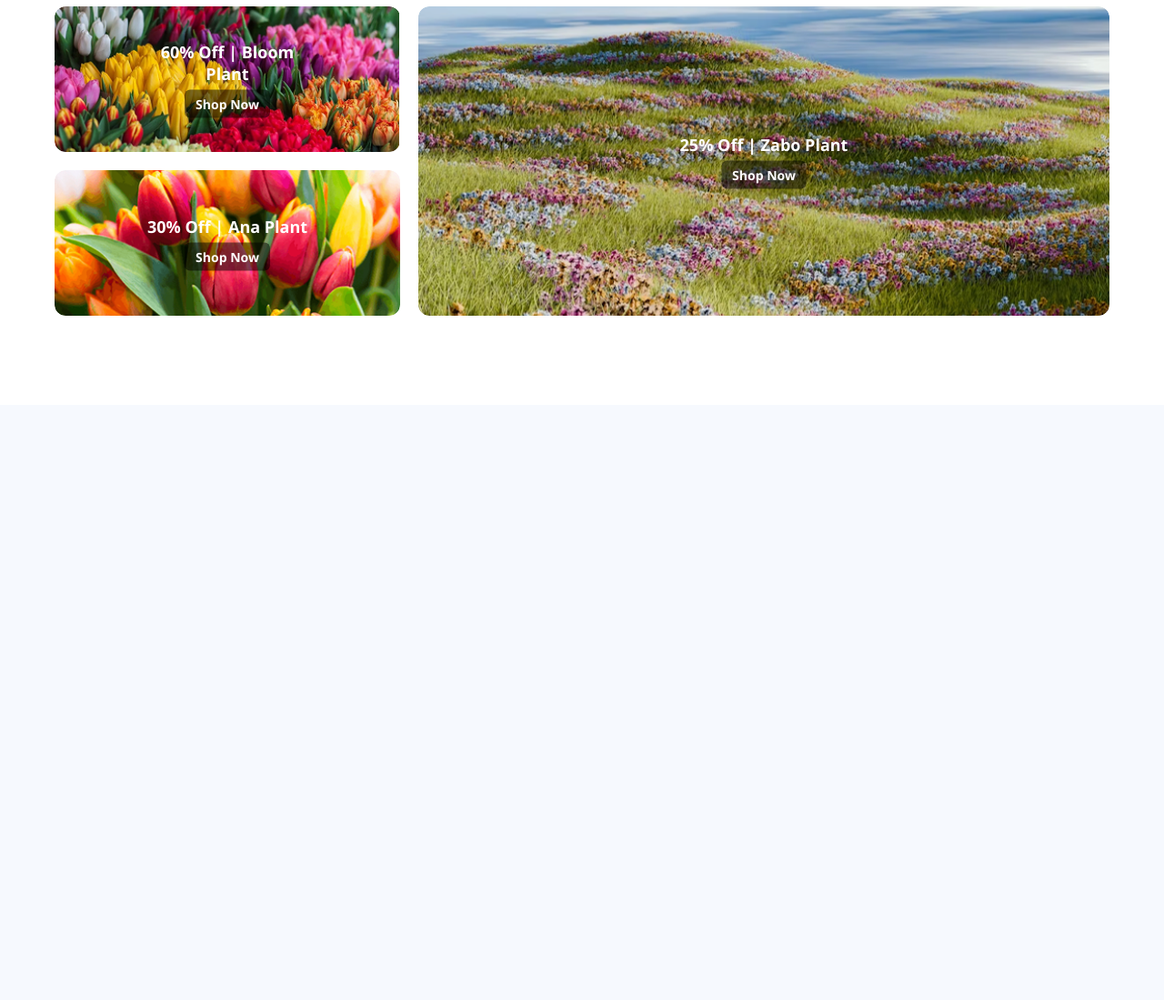
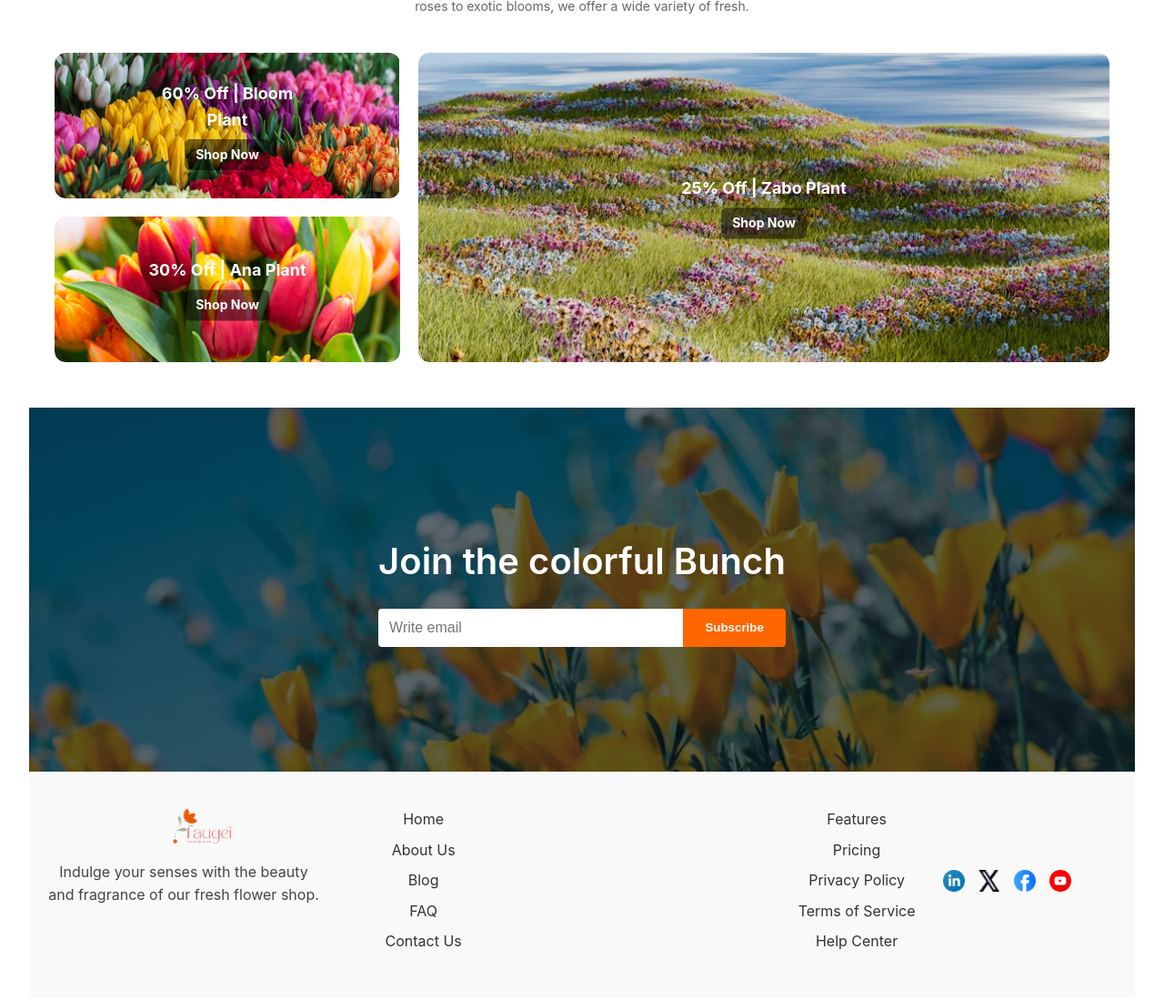
Before and after one commit to MdMoonRahmanNayem/assignment02-responsive-flowers, a plain HTML site: page index.html in a window 1280 px wide. Shown: the part 2420-3519 px from the top of the page at 91% size. Before the commit the page ends 2913 px from the top, so only its background shows below. Drawn offline with Linux system fonts and the light colour scheme.

Commit message:
added joint and footer section

```diff
--- a/index.html
+++ b/index.html
@@ -25,7 +25,11 @@
     <section class="banner">
       <div class="banner-text">
         <h1>ALWAYS <span>FRESH</span><br><span>FLOWERS</span></h1>
-        <p>Indulge your senses with the beauty and fragrance of our fresh flower shop. From classic roses to exotic blooms, we offer a wide variety of fresh flowers that are perfect for any occasion.</p>
+        <p>
+          Indulge your senses with the beauty and fragrance of our fresh flower shop.
+          From classic roses to exotic blooms, we offer a wide variety of fresh flowers
+          that are perfect for any occasion.
+        </p>
       </div>
       <div class="banner-image">
         <img src="Images/hero-flower.png" alt="Fresh Flower Bouquet" />
@@ -36,7 +40,10 @@
     <section class="plants">
       <div class="section-header">
         <h2><span>Our</span> Plants</h2>
-        <p>Indulge your senses with the beauty and fragrance of our fresh flower shop. From classic roses to exotic blooms, we offer a wide variety of fresh.</p>
+        <p>
+          Indulge your senses with the beauty and fragrance of our fresh flower shop.
+          From classic roses to exotic blooms, we offer a wide variety of fresh.
+        </p>
       </div>
 
       <div class="plant-grid">
@@ -89,6 +96,7 @@
           <button>Add to Cart</button>
         </div>
       </div>
+
       <section class="plants-lover-section">
         <div class="plants-image-wrapper">
           <img src="Images/flower-store.png" alt="Flower Shop" class="main-img" />
@@ -113,6 +121,7 @@
           </ul>
         </div>
       </section>
+
       <section class="deals-section">
         <h2 class="deals-title"><span>Latest</span> Deals</h2>
         <p class="deals-subtitle">
@@ -121,27 +130,24 @@
         </p>
 
         <div class="deals-grid">
-      <!-- Left: 2 stacked cards -->
           <div class="left-column">
             <div class="deal-card small">
-          <img src="Images/deal-bloom.png" alt="Bloom Plant">
+              <img src="Images/deal-bloom.png" alt="Bloom Plant" />
               <div class="deal-text">
                 <p>60% Off | <b>Bloom Plant</b></p>
                 <a href="#">Shop Now</a>
               </div>
             </div>
             <div class="deal-card small">
-          <img src="Images/deal-ana.png" alt="Ana Plant">
+              <img src="Images/deal-ana.png" alt="Ana Plant" />
               <div class="deal-text">
                 <p>30% Off | <b>Ana Plant</b></p>
                 <a href="#">Shop Now</a>
               </div>
             </div>
           </div>
-
-      <!-- Right: big card -->
           <div class="deal-card large">
-        <img src="Images/deal-zabo.png" alt="Zabo Plant">
+            <img src="Images/deal-zabo.png" alt="Zabo Plant" />
             <div class="deal-text">
               <p>25% Off | <b>Zabo Plant</b></p>
               <a href="#">Shop Now</a>
@@ -150,6 +156,54 @@
         </div>
       </section>
 
+      <!-- Join Section -->
+      <section class="join-section">
+        <img src="Images/news-letter-bg.png" alt="Background flowers" class="background-img" />
+        <div class="overlay">
+          <div class="content">
+            <h1>Join the colorful Bunch</h1>
+            <form class="subscribe-form">
+              <input type="email" placeholder="Write email" required />
+              <button type="submit">Subscribe</button>
+            </form>
+          </div>
+        </div>
+      </section>
+
+      <!-- Footer Section -->
+      <footer class="footer">
+        <div class="footer-container">
+          <div class="footer-left">
+            <img src="Images/logo.png" alt="Faugei Logo" class="logo" />
+            <p>Indulge your senses with the beauty and fragrance of our fresh flower shop.</p>
+          </div>
+
+          <div class="footer-links">
+            <div>
+              <a href="#">Home</a>
+              <a href="#">About Us</a>
+              <a href="#">Blog</a>
+              <a href="#">FAQ</a>
+              <a href="#">Contact Us</a>
+            </div>
+            <div>
+              <a href="#">Features</a>
+              <a href="#">Pricing</a>
+              <a href="#">Privacy Policy</a>
+              <a href="#">Terms of Service</a>
+              <a href="#">Help Center</a>
+            </div>
+          </div>
+
+          <div class="footer-socials">
+            <a href="#"><img src="Images/icon-linkedin.png" alt="LinkedIn" /></a>
+            <a href="#"><img src="Images/icon-twitter.png" alt="X" /></a>
+            <a href="#"><img src="Images/icon-facebook.png" alt="Facebook" /></a>
+            <a href="#"><img src="Images/icon-youtube.png" alt="YouTube" /></a>
+          </div>
+        </div>
+      </footer>
+    </section>
   </main>
 </body>
 </html>
--- a/styles/index.css
+++ b/styles/index.css
@@ -1,4 +1,3 @@
-/* === Reset & Base Styles === */
 * {
   margin: 0;
   padding: 0;
@@ -6,12 +5,13 @@
 }
 
 body {
-  font-family: 'Segoe UI', Arial, sans-serif;
+  font-family: 'Inter', 'Segoe UI', Arial, sans-serif;
   background-color: #f6f9fe;
   color: #333;
+  line-height: 1.6;
 }
 
-/* === Navbar === */
+/*Navbar*/
 header {
   display: flex;
   justify-content: space-between;
@@ -47,7 +47,7 @@ nav a.active {
   gap: 0.3rem;
 }
 
-/* === Banner Section === */
+/*Banner Section*/
 .banner {
   display: flex;
   justify-content: space-between;
@@ -85,7 +85,7 @@ nav a.active {
   height: auto;
 }
 
-/* === Plants Section === */
+/*Plants Section*/
 .plants {
   padding: 3rem 2rem;
   background-color: #fff;
@@ -160,7 +160,7 @@ nav a.active {
   background-color: #e65a00;
 }
 
-/* === Plants Lover Section === */
+/*Plants Lover Section*/
 .plants-lover-section {
   display: flex;
   flex-wrap: wrap;
@@ -225,7 +225,7 @@ nav a.active {
   margin-bottom: 1rem;
 }
 
-/* === Deals Section === */
+/*Deals Section*/
 .deals-section {
   padding: 50px 20px;
   max-width: 1200px;
@@ -317,7 +317,143 @@ nav a.active {
   border-radius: 6px;
 }
 
-/* === Responsive Design === */
+/*Join Section*/
+.join-section {
+  position: relative;
+  height: 400px;
+  background-color: #ccc;
+  overflow: hidden;
+  display: flex;
+  align-items: center;
+  justify-content: center;
+}
+
+.background-img {
+  position: absolute;
+  top: 0;
+  left: 0;
+  width: 100%;
+  height: 100%;
+  object-fit: cover;
+  z-index: 0;
+}
+
+.overlay {
+  position: relative;
+  z-index: 1;
+  background-color: rgba(0, 0, 0, 0.4);
+  width: 100%;
+  height: 100%;
+  display: flex;
+  align-items: center;
+  justify-content: center;
+  padding: 20px;
+}
+
+.content {
+  text-align: center;
+  color: white;
+}
+
+.content h1 {
+  font-size: 2.5rem;
+  margin-bottom: 20px;
+  font-weight: 600;
+}
+
+.subscribe-form {
+  display: flex;
+  justify-content: center;
+  flex-wrap: wrap;
+  max-width: 600px;
+  margin: 0 auto;
+}
+
+.subscribe-form input[type="email"] {
+  padding: 12px;
+  font-size: 1rem;
+  flex: 1;
+  min-width: 250px;
+  border: none;
+  border-radius: 4px 0 0 4px;
+}
+
+.subscribe-form button {
+  padding: 12px 24px;
+  background-color: #ff6600;
+  color: white;
+  font-weight: bold;
+  border: none;
+  border-radius: 0 4px 4px 0;
+  cursor: pointer;
+}
+
+.subscribe-form button:hover {
+  background-color: #e65c00;
+}
+
+/*Footer Section*/
+.footer {
+  background-color: #f9f9f9;
+  padding: 40px 20px;
+}
+
+.footer-container {
+  display: flex;
+  flex-wrap: wrap;
+  justify-content: space-between;
+  gap: 30px;
+  max-width: 1200px;
+  margin: 0 auto;
+}
+
+.footer-left {
+  flex: 1 1 250px;
+}
+
+.footer-left .logo {
+  height: 40px;
+  margin-bottom: 10px;
+}
+
+.footer-left p {
+  color: #444;
+  max-width: 300px;
+}
+
+.footer-links {
+  display: flex;
+  flex: 2 1 400px;
+  justify-content: space-between;
+  flex-wrap: wrap;
+  gap: 20px;
+}
+
+.footer-links a {
+  display: block;
+  color: #333;
+  text-decoration: none;
+  margin-bottom: 8px;
+}
+
+.footer-links a:hover {
+  text-decoration: underline;
+}
+
+.footer-socials {
+  display: flex;
+  align-items: center;
+  gap: 15px;
+  flex: 1 1 100px;
+}
+
+.footer-socials img {
+  width: 24px;
+  height: 24px;
+  cursor: pointer;
+}
+
+/*Responsive Design*/
 @media (max-width: 768px) {
   nav a:not(.cart) {
     display: none;
@@ -379,4 +515,36 @@ nav a.active {
   .badge-img {
     display: none;
   }
+  .join-section {
+    height: auto;
+    padding: 20px 0;
+  }
+
+  .subscribe-form {
+    flex-direction: column;
+  }
+
+  .subscribe-form input,
+  .subscribe-form button {
+    width: 100%;
+    margin: 5px 0;
+    border-radius: 4px;
+  }
+
+  .content h1 {
+    font-size: 2rem;
+  }
+
+  .footer-container {
+    flex-direction: column;
+    align-items: flex-start;
+  }
+
+  .footer-links {
+    flex-direction: column;
+  }
+
+  .footer-socials {
+    margin-top: 20px;
+  }
 }
```
Lines whose indentation alone changed are shown as unchanged.
